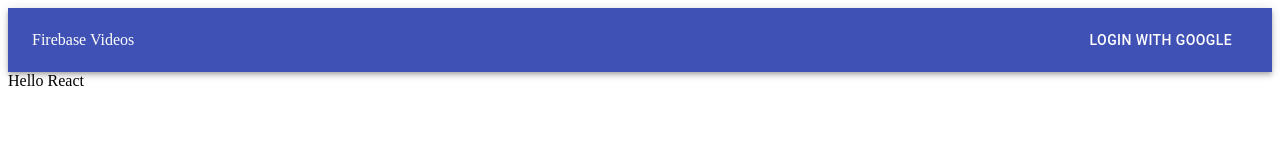
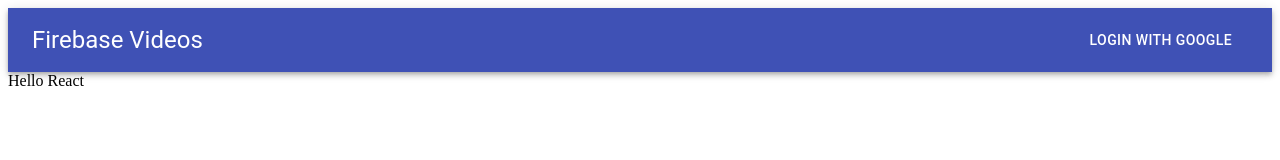
Before and after one commit to tankenta/react-firebase-example, a React (Create React App) app: page / in a window 1280 px wide. Shown: the top 160 px of the page. Built offline with nearby package versions, Linux system fonts and the light colour scheme; no server answers.

Commit message:
Fix material-ui arguments

```diff
--- a/src/components/Header.js
+++ b/src/components/Header.js
@@ -18,10 +18,10 @@ const styles = theme => ({
     flexGrow: 1,
   },
   button: {
-    margin: theme.spacing.unit,
+    margin: theme.spacing(1),
   },
   rightIcon: {
-    marginLeft: theme.spacing.unit,
+    marginLeft: theme.spacing(1),
   },
   avatar: {
     margin: 10,
@@ -76,7 +76,7 @@ function Header({ classes }) {
     <div className={classes.root}>
       <AppBar position="static" color="primary">
         <Toolbar>
-          <Typography variant="title" color="inherit" className={classes.flex}>
+          <Typography variant="h5" color="inherit" className={classes.flex}>
             Firebase Videos
           </Typography>
           {
```
Also changed, not shown: 1 other file (tests, documents, lock files or other folders).
